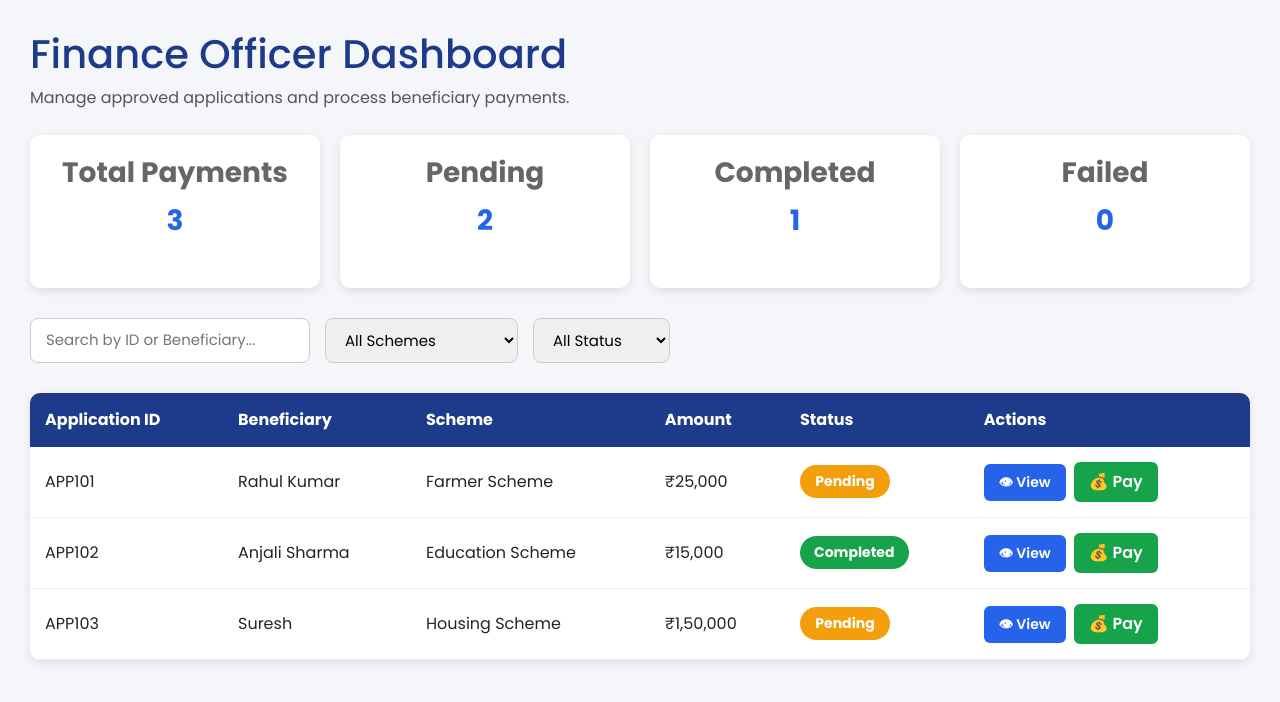
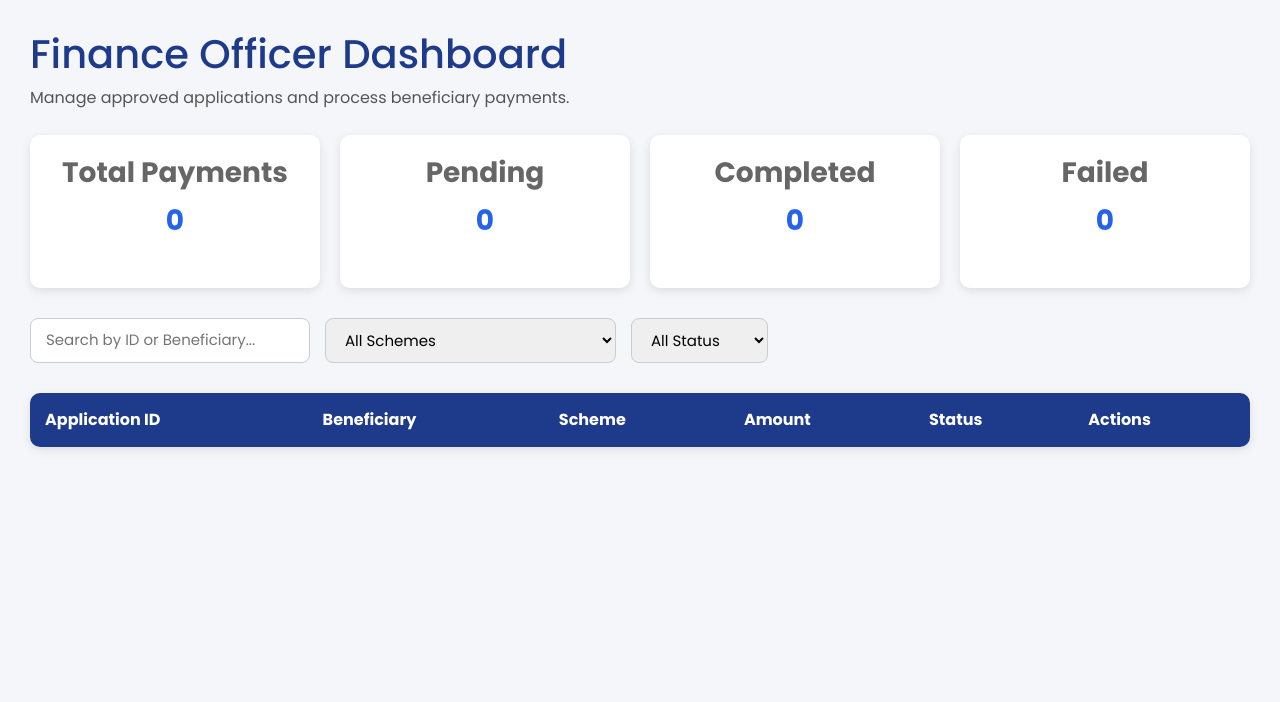
Before and after one commit to VyshnaviChalla-13/-Government-Subsidy-Grant-Disbursement-Tracking-System-, a React app in the folder frontend/: page /finance in a window 1280 px wide. Shown: the top 702 px of the page. Built offline with nearby package versions, Linux system fonts and the light colour scheme; the HTML template or start-up script is replaced by a standard one.

Commit message:
Implemented shared application workflow across dashboards

```diff
--- /dev/null
+++ b/frontend/src/data/applications.js
@@ -0,0 +1,55 @@
+const defaultApplications = [
+    {
+        id: "APP1001",
+        applicant: "Rahul Kumar",
+        scheme: "Farmer Assistance Scheme",
+        department: "Agriculture",
+        submittedDate: "10-Jul-2026",
+        amount: "₹25,000",
+        bank: "State Bank of India",
+        account: "XXXX1234",
+        ifsc: "SBIN0001234",
+        status: "Pending Front Desk",
+    },
+
+    {
+        id: "APP1002",
+        applicant: "Anjali Sharma",
+        scheme: "Student Scholarship Scheme",
+        department: "Education",
+        submittedDate: "12-Jul-2026",
+        amount: "₹15,000",
+        bank: "Canara Bank",
+        account: "XXXX5678",
+        ifsc: "CNRB0005678",
+        status: "Pending Front Desk",
+    },
+
+    {
+        id: "APP1003",
+        applicant: "Suresh Reddy",
+        scheme: "Affordable Housing Scheme",
+        department: "Housing",
+        submittedDate: "15-Jul-2026",
+        amount: "₹1,50,000",
+        bank: "Indian Bank",
+        account: "XXXX9012",
+        ifsc: "IDIB0009012",
+        status: "Pending Front Desk",
+    },
+
+    {
+        id: "APP1004",
+        applicant: "Priya Nair",
+        scheme: "Women Empowerment Scheme",
+        department: "Social Welfare",
+        submittedDate: "16-Jul-2026",
+        amount: "₹50,000",
+        bank: "HDFC Bank",
+        account: "XXXX4567",
+        ifsc: "HDFC0004567",
+        status: "Pending Front Desk",
+    },
+];
+
+export default defaultApplications;
--- a/frontend/src/pages/finance/FinanceDashboard.jsx
+++ b/frontend/src/pages/finance/FinanceDashboard.jsx
@@ -1,59 +1,69 @@
 import "./FinanceDashboard.css";
-import { useState } from "react";
+import { useEffect, useState } from "react";
 import { useNavigate } from "react-router-dom";
 
+import defaultApplications from "../../data/applications";
+
+import {
+    getApplications,
+    saveApplications,
+} from "../../utils/applicationStorage";
 function FinanceDashboard() {
 
-    const [payments, setPayments] = useState([
-        {
-            id: "APP101",
-            beneficiary: "Rahul Kumar",
-            scheme: "Farmer Scheme",
-            amount: "₹25,000",
-            status: "Pending",
-            bank: "State Bank of India",
-            account: "XXXX1234",
-            ifsc: "SBIN0001234",
-            date: "12-07-2026"
-        },
-        {
-            id: "APP102",
-            beneficiary: "Anjali Sharma",
-            scheme: "Education Scheme",
-            amount: "₹15,000",
-            status: "Completed",
-            bank: "Canara Bank",
-            account: "XXXX5678",
-            ifsc: "CNRB0005678",
-            date: "11-07-2026"
-        },
-        {
-            id: "APP103",
-            beneficiary: "Suresh",
-            scheme: "Housing Scheme",
-            amount: "₹1,50,000",
-            status: "Pending",
-            bank: "Indian Bank",
-            account: "XXXX9012",
-            ifsc: "IDIB0009012",
-            date: "10-07-2026"
-        }
-    ]);
-
+    const [payments, setPayments] = useState([]);
     const [search, setSearch] = useState("");
     const [schemeFilter, setSchemeFilter] = useState("All");
     const [statusFilter, setStatusFilter] = useState("All");
     const [selectedPayment, setSelectedPayment] = useState(null);
     const navigate = useNavigate();
+    useEffect(() => {
+        const allApplications = getApplications(defaultApplications);
+
+        const approvedApplications = allApplications
+            .filter(
+                app =>
+                    app.status === "Approved" ||
+                    app.status === "Payment Completed"
+            )
+            .map(app => ({
+                id: app.id,
+                beneficiary: app.applicant,
+                scheme: app.scheme,
+                amount: app.amount || "₹25,000",
+
+                status:
+                    app.status === "Payment Completed"
+                        ? "Completed"
+                        : "Pending",
+
+                bank: "State Bank of India",
+                account: "XXXX1234",
+                ifsc: "SBIN0001234",
+                date: app.submittedDate
+            }));
+
+        setPayments(approvedApplications);
+    }, []);
 
     const handlePayment = (id) => {
-        setPayments(
-            payments.map((payment) =>
-                payment.id === id
-                    ? { ...payment, status: "Completed" }
-                    : payment
-            )
+
+        const updatedPayments = payments.map(payment =>
+            payment.id === id
+                ? { ...payment, status: "Completed" }
+                : payment
         );
+
+        setPayments(updatedPayments);
+
+        const applications = getApplications(defaultApplications);
+
+        const updatedApplications = applications.map(app =>
+            app.id === id
+                ? { ...app, status: "Payment Completed" }
+                : app
+        );
+
+        saveApplications(updatedApplications);
     };
     return (
         <div className="finance-dashboard">
@@ -117,9 +127,10 @@ function FinanceDashboard() {
                     onChange={(e) => setSchemeFilter(e.target.value)}
                 >
                     <option value="All">All Schemes</option>
-                    <option value="Farmer Scheme">Farmer Scheme</option>
-                    <option value="Education Scheme">Education Scheme</option>
-                    <option value="Housing Scheme">Housing Scheme</option>
+                    <option value="Farmer Assistance Scheme">Farmer Assistance Scheme</option>
+                    <option value="Student Scholarship Scheme">Student Scholarship Scheme</option>
+                    <option value="Affordable Housing Scheme">Affordable Housing Scheme</option>
+                    <option value="Women Empowerment Scheme">Women Empowerment Scheme</option>
                 </select>
 
                 <select
--- a/frontend/src/pages/officer/FrontDeskDashboard.jsx
+++ b/frontend/src/pages/officer/FrontDeskDashboard.jsx
@@ -1,86 +1,23 @@
 import React, { useState } from "react";
 import { useNavigate } from "react-router-dom";
 import "./FrontDeskDashboard.css";
-
+import defaultApplications from "../../data/applications";
+import {
+    getApplications,
+    saveApplications,
+} from "../../utils/applicationStorage";
 function FrontDeskDashboard() {
 
-    const [applications, setApplications] = useState([
-        {
-            id: "APP1001",
-            applicant: "Rahul Kumar",
-            scheme: "Farmer Assistance Scheme",
-            department: "Agriculture",
-            submittedDate: "10-Jul-2026",
-            aadhaar: "1234 5678 9012",
-            mobile: "9876543210",
-            income: "₹1,50,000",
-            occupation: "Farmer",
-            address: "Chittoor, Andhra Pradesh",
-            documents: {
-                aadhaar: true,
-                incomeCertificate: true,
-                bankPassbook: true,
-            },
-            status: "Pending",
-        },
+    const [applications, setApplications] = useState(() => {
+        const stored = getApplications();
 
-        {
-            id: "APP1002",
-            applicant: "Anjali Sharma",
-            scheme: "Student Scholarship Scheme",
-            department: "Education",
-            submittedDate: "12-Jul-2026",
-            aadhaar: "2345 6789 0123",
-            mobile: "9876501234",
-            income: "₹90,000",
-            occupation: "Student",
-            address: "Tirupati, Andhra Pradesh",
-            documents: {
-                aadhaar: true,
-                incomeCertificate: true,
-                bankPassbook: true,
-            },
-            status: "Pending",
-        },
+        if (stored.length > 0) {
+            return stored;
+        }
 
-        {
-            id: "APP1003",
-            applicant: "Suresh Reddy",
-            scheme: "Affordable Housing Scheme",
-            department: "Housing",
-            submittedDate: "15-Jul-2026",
-            aadhaar: "3456 7890 1234",
-            mobile: "9876512345",
-            income: "₹1,80,000",
-            occupation: "Construction Worker",
-            address: "Nellore, Andhra Pradesh",
-            documents: {
-                aadhaar: true,
-                incomeCertificate: false,
-                bankPassbook: true,
-            },
-            status: "Pending",
-        },
-
-        {
-            id: "APP1004",
-            applicant: "Priya Nair",
-            scheme: "Women Empowerment Scheme",
-            department: "Social Welfare",
-            submittedDate: "16-Jul-2026",
-            aadhaar: "4567 8901 2345",
-            mobile: "9876523456",
-            income: "₹1,20,000",
-            occupation: "Tailor",
-            address: "Salem, Tamil Nadu",
-            documents: {
-                aadhaar: true,
-                incomeCertificate: true,
-                bankPassbook: true,
-            },
-            status: "Pending",
-        },
-    ]);
+        saveApplications(defaultApplications);
+        return defaultApplications;
+    });
     const [search, setSearch] = useState("");
     const [schemeFilter, setSchemeFilter] = useState("");
     const [statusFilter, setStatusFilter] = useState("");
@@ -103,12 +40,17 @@ function FrontDeskDashboard() {
     });
 
     const updateStatus = (id, status) => {
-
         const updated = applications.map((app) =>
-            app.id === id ? { ...app, status } : app
+            app.id === id
+                ? {
+                    ...app,
+                    status,
+                }
+                : app
         );
 
         setApplications(updated);
+        saveApplications(updated);
     };
 
     return (
--- a/frontend/src/pages/officer/VerificationDashboard.jsx
+++ b/frontend/src/pages/officer/VerificationDashboard.jsx
@@ -1,32 +1,25 @@
-import React, { useState } from "react";
+import React, { useEffect, useState } from "react";
+
+import {
+    getApplications,
+    saveApplications,
+} from "../../utils/applicationStorage";
+
 import "./VerificationDashboard.css";
 
 function VerificationDashboard() {
 
-    const [applications, setApplications] = useState([
-        {
-            id: "APP101",
-            name: "Rahul Kumar",
-            scheme: "Farmer Scheme",
-            date: "12-07-2026",
-            status: "Pending Verification"
-        },
-        {
-            id: "APP102",
-            name: "Anjali Sharma",
-            scheme: "Education Scheme",
-            date: "11-07-2026",
-            status: "Pending Verification"
-        },
-        {
-            id: "APP103",
-            name: "Suresh",
-            scheme: "Housing Scheme",
-            date: "10-07-2026",
-            status: "Approved"
-        }
-    ]);
+    const [applications, setApplications] = useState([]);
 
+    useEffect(() => {
+        const data = getApplications();
+
+        const verificationApplications = data.filter(
+            (app) => app.status === "Forwarded"
+        );
+
+        setApplications(verificationApplications);
+    }, []);
     const [search, setSearch] = useState("");
     const [schemeFilter, setSchemeFilter] = useState("");
     const [statusFilter, setStatusFilter] = useState("");
@@ -49,11 +42,24 @@ function VerificationDashboard() {
 
     const updateStatus = (id, status) => {
 
-        const updated = applications.map((app) =>
-            app.id === id ? { ...app, status } : app
+        const allApplications = getApplications();
+
+        const updated = allApplications.map((app) =>
+            app.id === id
+                ? {
+                    ...app,
+                    status,
+                }
+                : app
         );
 
-        setApplications(updated);
+        saveApplications(updated);
+
+        setApplications(
+            updated.filter(
+                (app) => app.status === "Forwarded"
+            )
+        );
     };
 
     return (
@@ -137,9 +143,10 @@ function VerificationDashboard() {
                     onChange={(e) => setSchemeFilter(e.target.value)}
                 >
                     <option value="">All Schemes</option>
-                    <option>Farmer Scheme</option>
-                    <option>Education Scheme</option>
-                    <option>Housing Scheme</option>
+                    <option>Farmer Assistance Scheme</option>
+                    <option>Student Scholarship Scheme</option>
+                    <option>Affordable Housing Scheme</option>
+                    <option>Women Empowerment Scheme</option>
                 </select>
 
                 <select
--- /dev/null
+++ b/frontend/src/utils/applicationStorage.js
@@ -0,0 +1,31 @@
+import defaultApplications from "../data/applications";
+
+const STORAGE_KEY = "gov_applications";
+
+export function getApplications() {
+    const data = localStorage.getItem(STORAGE_KEY);
+
+    if (!data) {
+        localStorage.setItem(
+            STORAGE_KEY,
+            JSON.stringify(defaultApplications)
+        );
+        return defaultApplications;
+    }
+
+    return JSON.parse(data);
+}
+
+export function saveApplications(applications) {
+    localStorage.setItem(
+        STORAGE_KEY,
+        JSON.stringify(applications)
+    );
+}
+
+export function resetApplications() {
+    localStorage.setItem(
+        STORAGE_KEY,
+        JSON.stringify(defaultApplications)
+    );
+}
```
